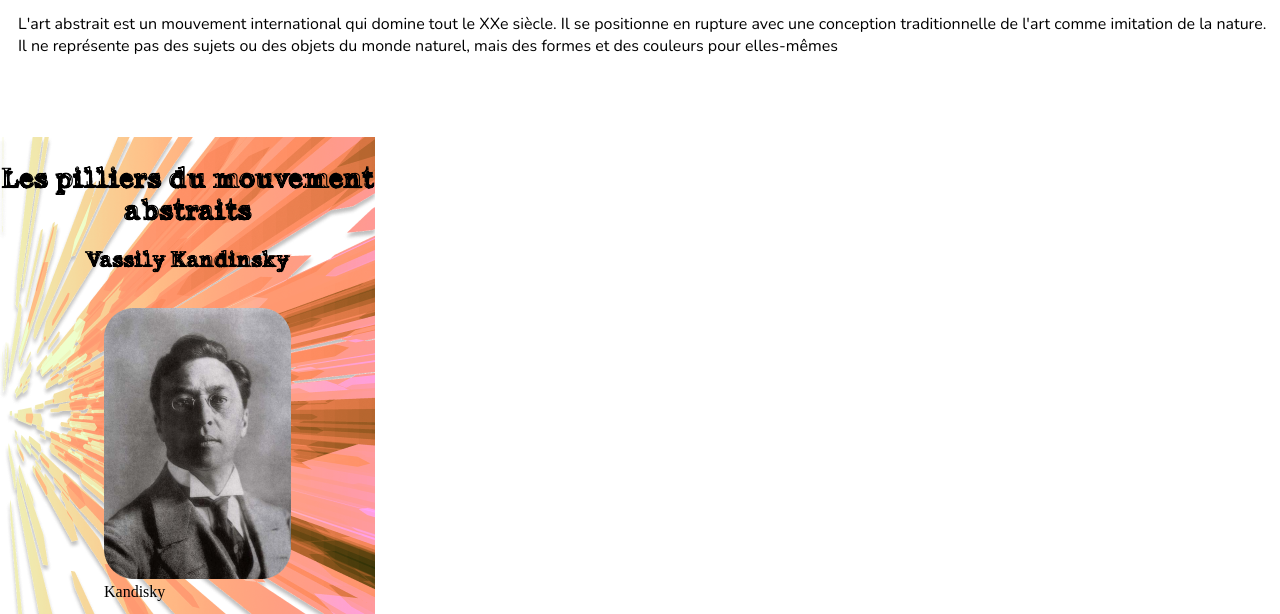
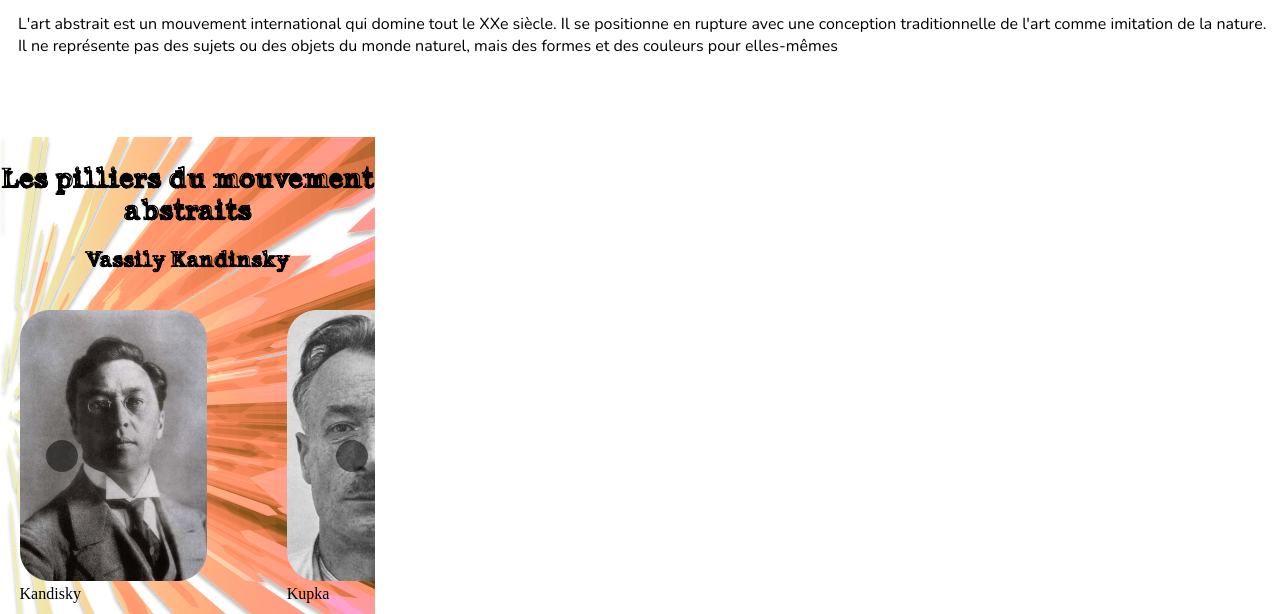
Before and after one commit to MMI-SAE-105/2023-sae-105-Kiruake, a plain HTML site: page index.html in a window 1280 px wide. Shown: the part 179-793 px from the top of the page. Drawn offline with nearby package versions, Linux system fonts and the light colour scheme.

Commit message:
css carrousel

```diff
--- a/index.html
+++ b/index.html
@@ -108,9 +108,6 @@
                 </div>
         </section>
 
-
-        <img src="./public/img/Kandisky.png" class="ImageCentre" style="padding-top: 20px;" alt="Le peintre Kandisky">
-
     </div>
 
     <h2 style="margin-top: 80px;margin-bottom: 70px;">Frise chronologique des dates du début de chaque mouvements après
--- a/src/css/style.css
+++ b/src/css/style.css
@@ -148,23 +148,30 @@ label {
 .carrousel {
     display: flex;
     width: 95%;
-    position: relative;
     overflow-x: scroll;
     scroll-behavior: smooth;
     scroll-snap-type: x mandatory;
 }
 
-.carrousel_Image {
- width: 70%;
- flex: none;
- scroll-snap-align: start;
- margin-top: 5%;
- margin-bottom: 5%;
- margin-left: 5%;
+.carrousel-image {
+    width: 80%;
+    flex: none;
+    scroll-snap-align: start;
 }
 
-.carrousel_Image figure {
+.carrousel-image figure {
     margin: 0;
+    padding: 10px;
+}
+
+.carrousel {
+    position: relative;
+    margin-left: 5%;
+}
+
+img {
+    max-width: 100%;
+    height: auto;
 }
 
 .carrousel_parent-image {
@@ -174,3 +181,42 @@ label {
     scroll-behavior: smooth;
     scroll-snap-type: x mandatory;
 }
+
+.carrousel_image {
+    width: 70%;
+    flex: none;
+    scroll-snap-align: start;
+    margin-top: 5%;
+    margin-bottom: 5%;
+    margin-left: 5%;
+}
+
+.carrousel_image figure {
+    margin: 0;
+}
+
+.carrousel {
+    position: relative;
+}
+
+.carrousel_btn {
+    position: absolute;
+    top: 50%;
+    transform: translateY(-50%);
+    width: 2rem;
+    height: 2rem;
+    background: rgba(0, 0, 0, 0.5);
+    border-radius: 50%;
+    border: none;
+    display: grid;
+    place-content: center;
+    color: #fff;
+}
+
+.carrousel_btn-avant {
+    left: 2%;
+}
+
+.carrousel_btn-apres {
+    right: 2%;
+}
```
